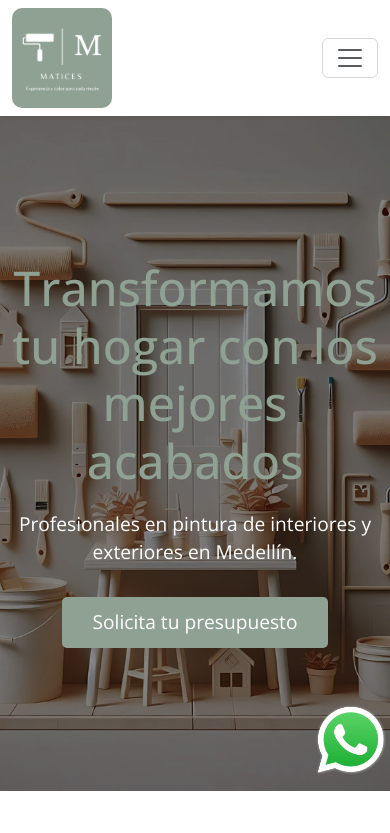
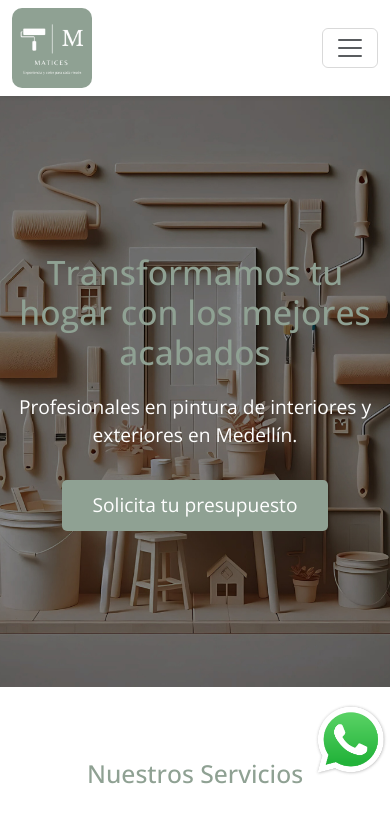
Before and after one commit to jarenas1/Matices, a website built with Vite: page docs/index.html in a window 390 px wide. Shown: the top 833 px of the page. Built offline with nearby package versions, Linux system fonts and the light colour scheme.

Commit message:
fixe heroimage

```diff
--- a/docs/index.html
+++ b/docs/index.html
@@ -6,8 +6,8 @@
     <title>MATICES</title>
     <link rel="icon" href="./assets/LogoMatices-D2VE7zO-.png" type="image/x-icon">
     <link href="https://cdn.jsdelivr.net/npm/bootstrap@5.3.0-alpha1/dist/css/bootstrap.min.css" rel="stylesheet">
-  <script type="module" crossorigin src="./assets/index-BYkgHfDA.js"></script>
-  <link rel="stylesheet" crossorigin href="./assets/index-BigtuCAR.css">
+  <script type="module" crossorigin src="./assets/index-SXMB7_ND.js"></script>
+  <link rel="stylesheet" crossorigin href="./assets/index-CgGI9vD6.css">
 </head>
 <body>
   <header>
--- a/src/scss/styles.scss
+++ b/src/scss/styles.scss
@@ -7,7 +7,6 @@
 
 
 body {
-    font-family: Arial, sans-serif;
     margin: 0;
     padding: 0;
     box-sizing: border-box;
@@ -43,7 +42,6 @@ header{
     background-image: url('../../public/img/hero.png');
     background-size: cover;
     background-position: center;
-    background-attachment: fixed;
     height: 80vh;
     color: white;
     text-align: center;
@@ -283,7 +281,6 @@ footer {
 }
 
 @media(max-width:730px){
-
     .container-galery1{
         width: 500px;
     }
@@ -306,6 +303,20 @@ footer {
 }
 
 @media(max-width:523px){
+
+    .header-logo{
+        width: 80px;
+    }
+
+
+    .hero {
+        height: 70vh;
+    }
+
+    .hero-content h2 {
+        font-size: 2.1rem;
+    }
+
 
     .wpp{
         left: 80%;
```
Also changed, not shown: index.html (+1 -1 lines), docs/assets/index-BigtuCAR.css (deleted), docs/assets/index-CgGI9vD6.css (added), docs/assets/index-SXMB7_ND.js (renamed from docs/assets/index-BYkgHfDA.js), docs/img/qrcode-generado-removebg-preview.png (added), docs/img/qrcode-generado.png (added), public/img/qrcode-generado-removebg-preview.png (added), public/img/qrcode-generado.png (added), 1 other file.
